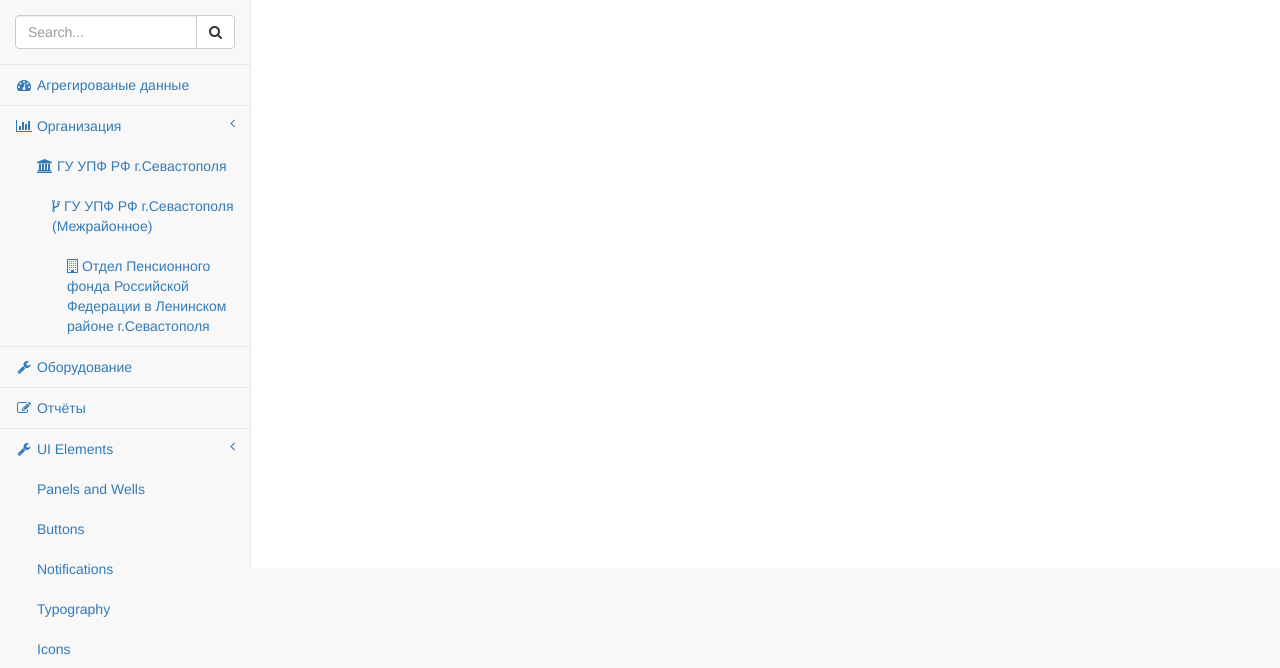
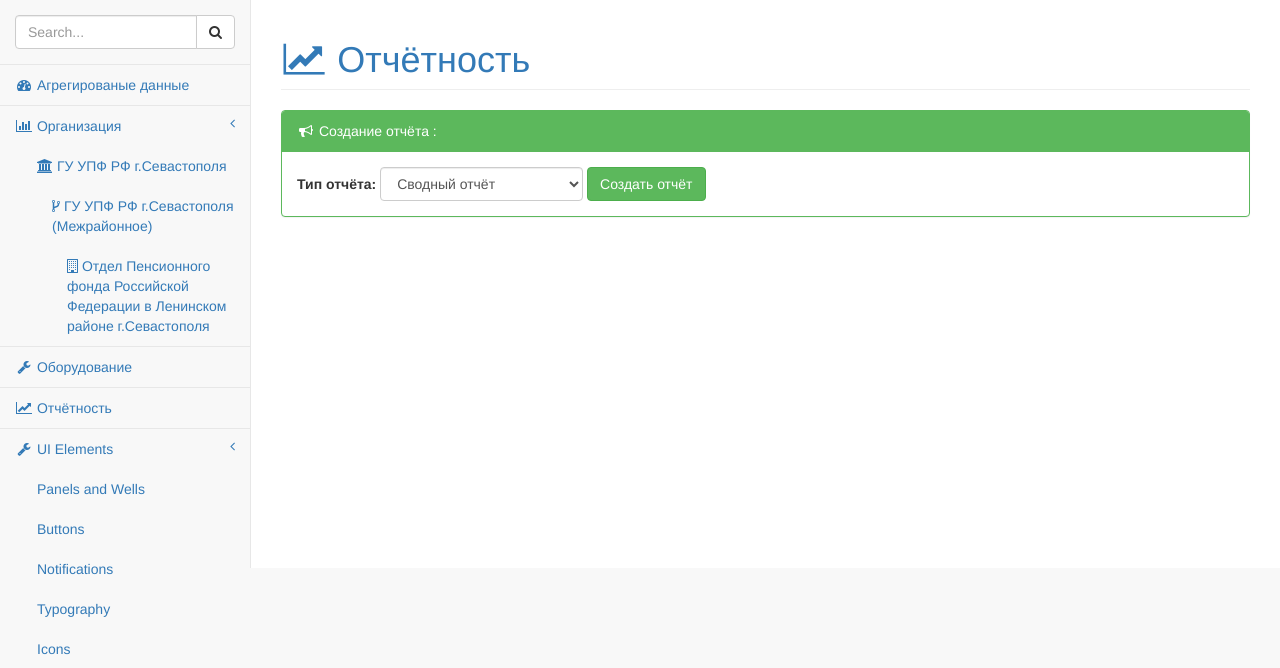
Before and after one commit to ale88andr/inventory, a Django app: page /reports/ in a window 1280 px wide. Shown: the part 51-719 px from the top of the page. Run offline with Django 3.2, Linux system fonts and the light colour scheme; data comes from the database, SQL or seed files in the repository; some libraries are stand-ins or nearby versions.

Commit message:
[#0020] add report form to reports

```diff
--- a/reports/templates/reports/index.html
+++ b/reports/templates/reports/index.html
@@ -1,3 +1,40 @@
 {% extends 'layouts/application.html' %}
 
 {% block title %}{{ view.page_title }}{% endblock %}
+
+{% block content %}
+    <div class="row">
+        <div class="col-lg-12">
+            <h1 class="page-header text-primary">
+                <i class="fa fa-line-chart fa-fw"></i>
+                Отчётность
+            </h1>
+        </div>
+    </div>
+    <div>
+        <div class="panel panel-green">
+            <div class="panel-heading">
+                <i class="fa fa-bullhorn fa-fw"></i>
+                Создание отчёта :
+            </div>
+            <!-- /.panel-heading -->
+            <div class="panel-body">
+                <form action="" class="form form-inline">
+                    {% for field in view.reports_form %}
+                        <div class="form-group">
+                            <label for="{{ field.id_for_label }}" class="control-label">
+                                {{ field.label }}:
+                            </label>
+                            {{ field }}
+                        </div>
+                    {% endfor %}
+
+                    <div class="form-group">
+                        <button type="submit" class="btn btn-success">Создать отчёт</button>
+                    </div>
+                </form>
+            </div>
+            <!-- /.panel-body -->
+        </div>
+    </div>
+{% endblock %}
--- a/reports/views.py
+++ b/reports/views.py
@@ -1,7 +1,8 @@
 from django.views.generic import TemplateView
-from equipment.models.equipment import Equipment
+from .forms import ReportsForm
 
 
 class ReportsView(TemplateView):
     template_name = 'reports/index.html'
     page_title = 'Отчёты'
+    reports_form = ReportsForm()
--- a/templates/partials/sidebar.html
+++ b/templates/partials/sidebar.html
@@ -22,7 +22,7 @@
                 <a href="{% url 'equipments' %}"><i class="fa fa-wrench fa-fw"></i> Оборудование</a>
             </li>
             <li>
-                <a href="{% url 'reports' %}"><i class="fa fa-edit fa-fw"></i> Отчёты</a>
+                <a href="{% url 'reports' %}"><i class="fa fa-line-chart fa-fw"></i> Отчётность</a>
             </li>
             <li>
                 <a href="#"><i class="fa fa-wrench fa-fw"></i> UI Elements<span class="fa arrow"></span></a>
```
Also changed, not shown: reports/forms.py (added, +15 -0 lines).
